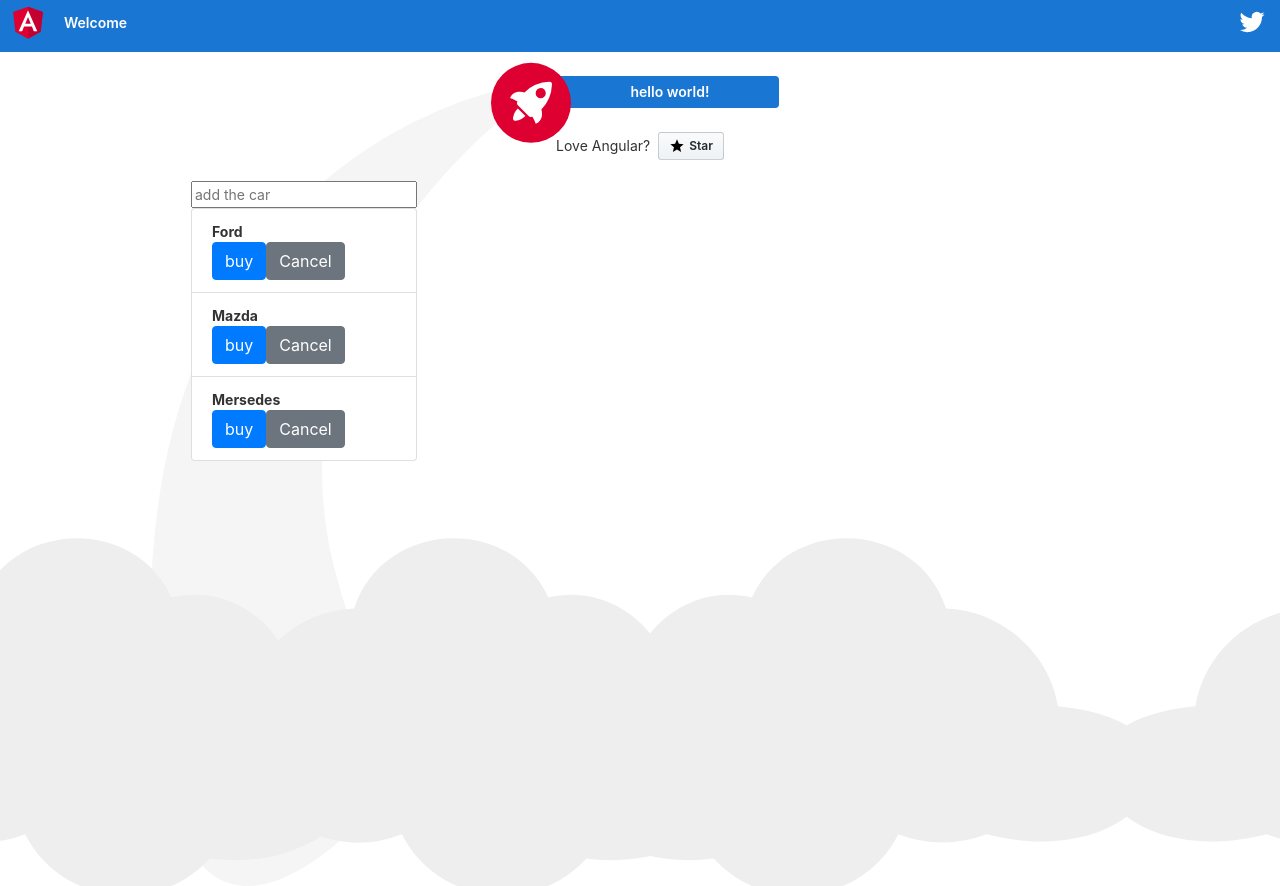
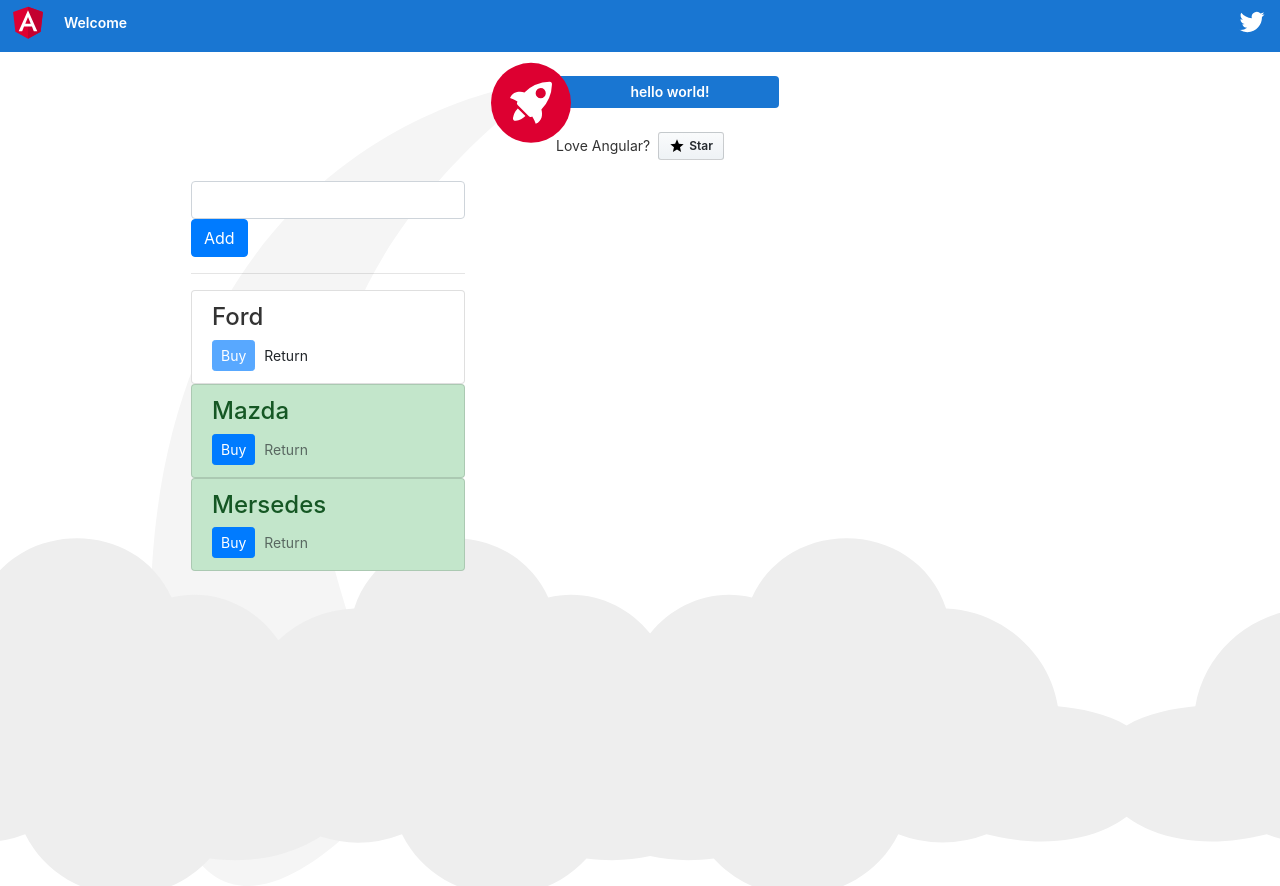
Before and after one commit to katerynabugaieva/angular-sandbox, an Angular app: page / in a window 1280 px wide. Built offline with nearby package versions, Linux system fonts and the light colour scheme.

Commit message:
correct order

```diff
--- a/src/app/app.module.ts
+++ b/src/app/app.module.ts
@@ -15,6 +15,8 @@ import { MyTestPipesPipe } from "./my-test-pipes.pipe";
 import { PipesFilterComponent } from "./pipes-filter/pipes-filter.component";
 import { CarFilterPipe } from "./car-filter.pipe";
 import { CreateServiceComponent } from "./create-service/create-service.component";
+import { CarServiceComponent } from "./create-service/car/car-service.component";
+import { CarAddServiceComponent } from "./create-service/car-add/car-add-service.component";
 
 @NgModule({
   declarations: [
@@ -30,7 +32,9 @@ import { CreateServiceComponent } from "./create-service/create-service.componen
     MyTestPipesPipe,
     PipesFilterComponent,
     CarFilterPipe,
-    CreateServiceComponent
+    CreateServiceComponent,
+    CarServiceComponent,
+    CarAddServiceComponent
   ],
   imports: [BrowserModule, AppRoutingModule, FormsModule],
   providers: [],
--- /dev/null
+++ b/src/app/create-service/car-add/car-add-service.component.html
@@ -0,0 +1,8 @@
+<input
+  [ngStyle]="{ marginbottom: '10px' }"
+  type="text"
+  class="form-control"
+  [(ngModel)]="carName"
+/>
+<button class="btn btn-primary" (click)="addCar()">Add</button>
+<hr />
--- /dev/null
+++ b/src/app/create-service/car-add/car-add-service.component.ts
@@ -0,0 +1,16 @@
+import { Component, Output, EventEmitter } from "@angular/core";
+
+@Component({
+  selector: "app-car-add-service",
+  templateUrl: "./car-add-service.component.html",
+  styleUrls: ["./car-add-service.component.css"]
+})
+export class CarAddServiceComponent {
+  @Output() onCarAdd = new EventEmitter<String>();
+  carName = "";
+
+  addCar() {
+    this.onCarAdd.emit(this.carName);
+    this.carName = "";
+  }
+}
--- a/src/app/create-service/car-add/car-add.component.html
+++ /dev/null
@@ -1 +0,0 @@
-<p>car-add works!</p>
--- /dev/null
+++ b/src/app/create-service/car/car-service.component.html
@@ -0,0 +1,19 @@
+<div [ngClass]="getClass()">
+  <h4 [ngStyle]="{ marginBorrom: '20px' }">{{ car.name }}</h4>
+  <div>
+    <button
+      class="btn btn-sm btn-primary"
+      [disabled]="car.isSold"
+      (click)="onAction('buy')"
+    >
+      Buy
+    </button>
+    <button
+      class="btn btn-sm btn-default"
+      [disabled]="!car.isSold"
+      (click)="onAction('return')"
+    >
+      Return
+    </button>
+  </div>
+</div>
--- /dev/null
+++ b/src/app/create-service/car/car-service.component.ts
@@ -0,0 +1,22 @@
+import { Component, Input } from "@angular/core";
+
+@Component({
+  selector: "app-car-service",
+  templateUrl: "./car-service.component.html",
+  styleUrls: ["./car-service.component.css"]
+})
+export class CarServiceComponent {
+  @Input() car;
+
+  getClass() {
+    return {
+      "list-group-item-success": !this.car.isSold,
+      "list-group.item-danger": this.car.isSold,
+      "list-group-item": true
+    };
+  }
+
+  onAction(type: string) {
+    this.car.isSold = type === "buy" ? true : false;
+  }
+}
--- a/src/app/create-service/create-service.component.html
+++ b/src/app/create-service/create-service.component.html
@@ -1,18 +1,6 @@
 <div class="container">
-  <div class="col-xs-12">
-    <input
-      type="text"
-      placeholder="add the car"
-      (onCarAdd)="addCarToList($event)"
-    />
-    <ul class="list-group">
-      <li *ngFor="let car of cars" class="list-group-item">
-        <b> {{ car.name }} </b>
-        <div>
-          <button class="btn btn-primary">buy</button>
-          <button class="btn btn-secondary">Cancel</button>
-        </div>
-      </li>
-    </ul>
+  <app-car-add-service (onCarAdd)="addCarToList($event)"></app-car-add-service>
+  <div class="list-group">
+    <app-car-service *ngFor="let car of cars" [car]="car"></app-car-service>
   </div>
 </div>
```
Also changed, not shown: src/app/create-service/car-add/car-add.component.ts (deleted, +0 -15 lines), src/app/create-service/car-add/car-add-service.component.css (added), src/app/create-service/car/car-service.component.css (added).
